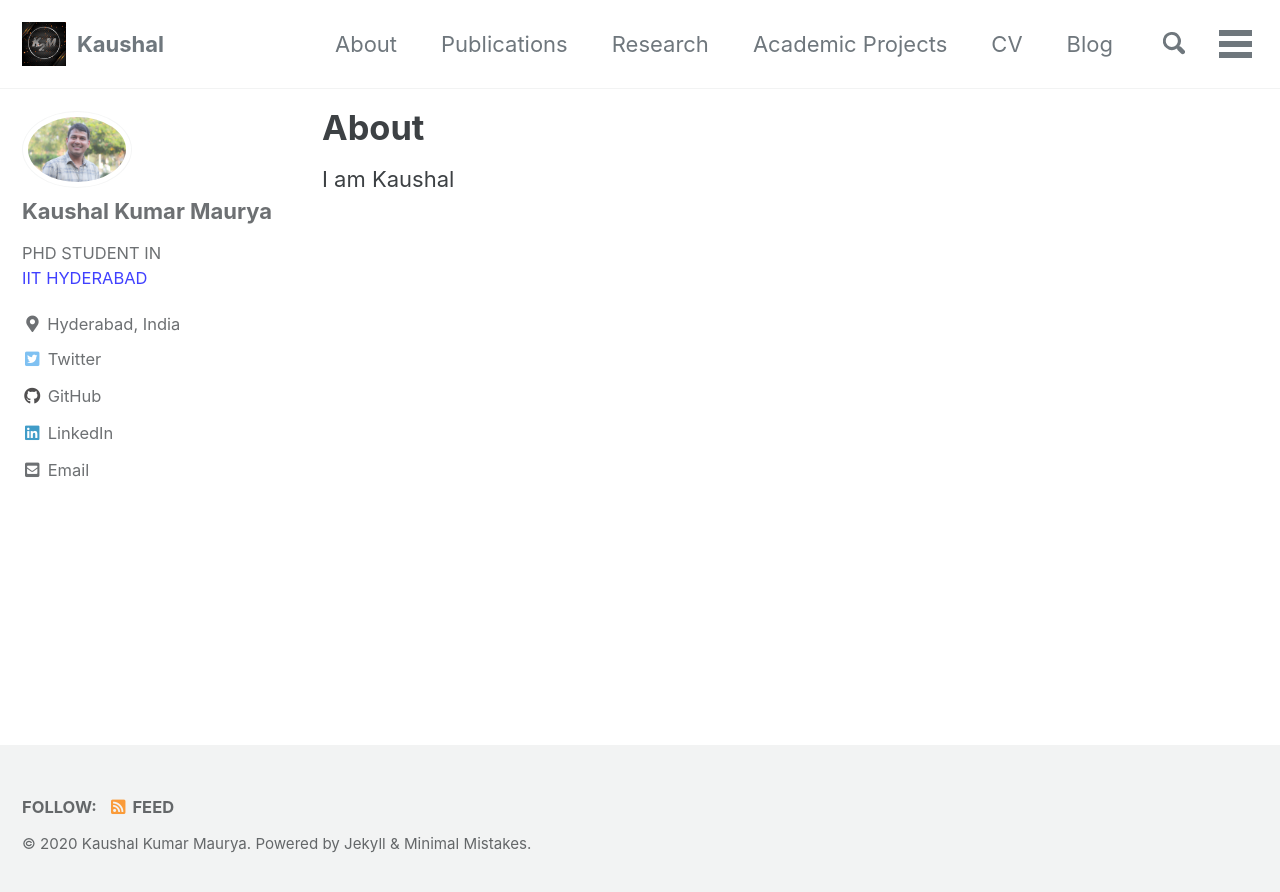
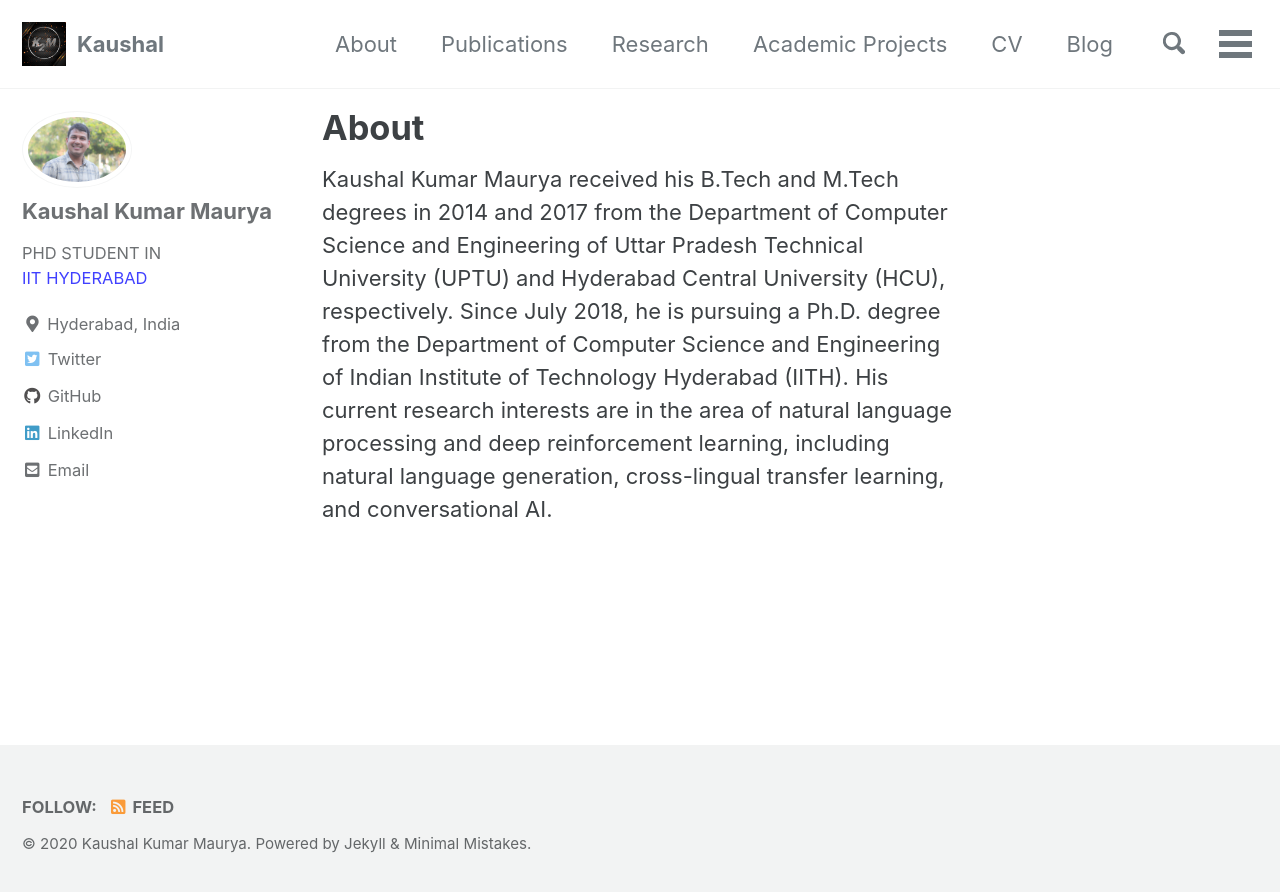
Before and after one commit to harshayelleni/harshayelleni.github.io, a Jekyll site: the page built from _pages/about.md, in a window 1280 px wide. Shown: the top 892 px of the page. Built offline with Jekyll 4.4.1, drawn with Linux system fonts in a browser that asks for light colours; cached includes are drawn as plain includes.

Commit message:
doing modifications

```diff
--- a/_pages/about.md
+++ b/_pages/about.md
@@ -3,4 +3,4 @@ title: "About"
 permalink: /about/
 ---
 
-I am Kaushal
+Kaushal Kumar Maurya received his B.Tech and M.Tech degrees in 2014 and 2017 from the Department of Computer Science and Engineering of Uttar Pradesh Technical University (UPTU) and Hyderabad Central University (HCU), respectively. Since July 2018, he is pursuing a Ph.D. degree from the Department of Computer Science and Engineering of Indian Institute of Technology Hyderabad (IITH). His current research interests are in the area of natural language processing and deep reinforcement learning, including natural language generation, cross-lingual transfer learning, and conversational AI.
```
